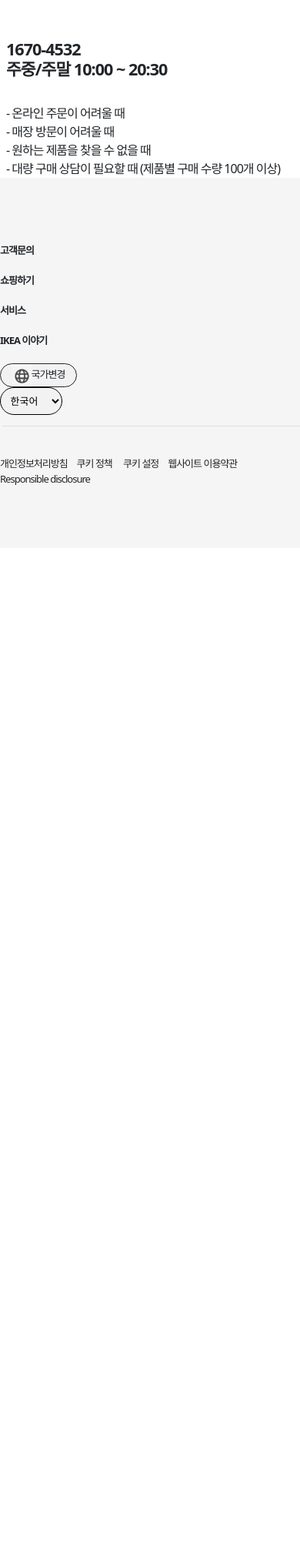
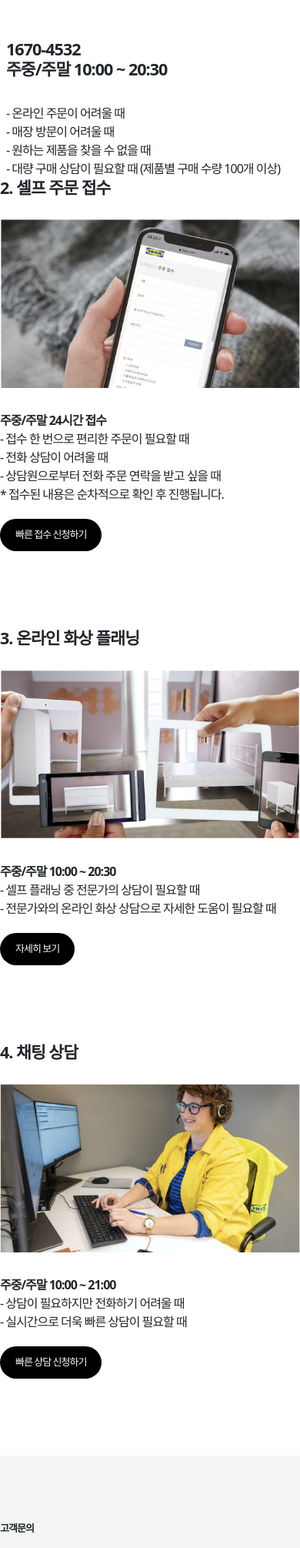
Before and after one commit to steam88ys/PHP_Project_cpyIKEA, a PHP site: page /html/liveOrdService.html in a window 390 px wide; the page is wider, and only the part inside the window is pictured. Shown: the part 1041-3052 px from the top of that part at 77% size. Before the commit the page ends 1671 px from the top of that part, so only its background shows below. Run offline with PHP 8.4, Linux system fonts and the light colour scheme.

Commit message:
메인 컨텐츠 사라짐 오류 해결

```diff
--- a/css/footer.css
+++ b/css/footer.css
@@ -1,5 +1,6 @@
 @media all and (max-width: 768px){  /* 모바일 */
 	.fcontent {display: none;}
+    #end-footer {display: none;}
 }
 
 footer {
--- a/css/liveOrdService.css
+++ b/css/liveOrdService.css
@@ -16,6 +16,10 @@
 #content {
     padding-top: 50px;
     padding-left: 20px;
+}
+
+#threecontent {
+    display: block;
 }
 
 h4 {
--- a/css/newdelifee.css
+++ b/css/newdelifee.css
@@ -9,7 +9,8 @@
 
 #content {
     padding-top: 50px;
-    width: 710px;
+    width: 90%;
+    display: block;
 }
 #pickup1 {
     width: 94%;
@@ -30,6 +31,7 @@
 }
 #leftcontent {
     padding-top: 60px;
+    display: block;
 }
 
 #rightimg {
--- a/html/ikeaPopular.html
+++ b/html/ikeaPopular.html
@@ -166,7 +166,7 @@
             <div class="row">
                 <div class="col-md-1"></div>
                 <div class="col-md-9"></div>
-                <div class="col-md-2">
+                <div class="col-md-2" id="end-footer">
                     <div id="country_option"><img class="icon_country" src="../img/country.png">국가변경</div>
                         <select id="language_option">
                             <option>한국어</option>
@@ -174,7 +174,7 @@
                     </select>
                     </div>
                 <div class="col-md-1"></div>
-                <div class="col-md-11"><img src="../img/footer_line.png"></div>
+                <div class="col-md-11" id="end-footer"><img src="../img/footer_line.png"></div>
             </div>
 
             <div id="footer_rule" class="row">
@@ -189,7 +189,7 @@
                     TEL : 1670-4532 <br><br><br>
                 </div>
                 <div class="col-md-4"></div>
-                <div class="col-md-4">
+                <div class="col-md-4" id="end-footer">
                     개인정보처리방침&nbsp;&nbsp;&nbsp;&nbsp;&nbsp;쿠키 정책&nbsp;&nbsp;&nbsp;&nbsp;&nbsp;
                     쿠키 설정&nbsp;&nbsp;&nbsp;&nbsp;&nbsp;웹사이트 이용약관&nbsp;&nbsp;&nbsp;&nbsp;&nbsp;
                     Responsible disclosure
--- a/html/index.html
+++ b/html/index.html
@@ -162,7 +162,7 @@
             <div class="row">
                 <div class="col-md-1"></div>
                 <div class="col-md-9"></div>
-                <div class="col-md-2">
+                <div class="col-md-2" id="end-footer">
                     <div id="country_option"><img class="icon_country" src="../img/country.png">국가변경</div>
                         <select id="language_option">
                             <option>한국어</option>
@@ -170,7 +170,7 @@
                     </select>
                     </div>
                 <div class="col-md-1"></div>
-                <div class="col-md-11"><img src="../img/footer_line.png"></div>
+                <div class="col-md-11" id="end-footer"><img src="../img/footer_line.png"></div>
             </div>
 
             <div id="footer_rule" class="row">
@@ -185,7 +185,7 @@
                     TEL : 1670-4532 <br><br><br>
                 </div>
                 <div class="col-md-4"></div>
-                <div class="col-md-4">
+                <div class="col-md-4" id="end-footer">
                     개인정보처리방침&nbsp;&nbsp;&nbsp;&nbsp;&nbsp;쿠키 정책&nbsp;&nbsp;&nbsp;&nbsp;&nbsp;
                     쿠키 설정&nbsp;&nbsp;&nbsp;&nbsp;&nbsp;웹사이트 이용약관&nbsp;&nbsp;&nbsp;&nbsp;&nbsp;
                     Responsible disclosure
--- a/html/liveOrdService.html
+++ b/html/liveOrdService.html
@@ -126,7 +126,7 @@
 
         <div class="row">
             <div class="col-md-1"></div>
-            <div class="col-md-3">
+            <div class="col-md-3" id="threecontent">
                 <h4>2. 셀프 주문 접수</h4>
                 <img src="../img/selfOrder.png" id="underimg">
                 <strong>주중/주말 24시간 접수</strong><br>
@@ -138,7 +138,7 @@
                 <div id="btn">빠른 접수 신청하기</div>
             </div>
 
-            <div class="col-md-3">
+            <div class="col-md-3" id="threecontent">
                 <h4>3. 온라인 화상 플래닝</h4>
                 <img src="../img/onlinePlan.png" id="underimg">
                 <strong>주중/주말 10:00 ~ 20:30</strong><br>
@@ -148,7 +148,7 @@
                 <div id="btn">자세히 보기</div>
             </div>
 
-            <div class="col-md-3">
+            <div class="col-md-3" id="threecontent">
                 <h4>4. 채팅 상담</h4>
                 <img src="../img/chatting.png" id="underimg">
                 <strong>주중/주말 10:00 ~ 21:00</strong><br>
@@ -210,7 +210,7 @@
             <div class="row">
                 <div class="col-md-1"></div>
                 <div class="col-md-9"></div>
-                <div class="col-md-2">
+                <div class="col-md-2" id="end-footer">
                     <div id="country_option"><img class="icon_country" src="../img/country.png">국가변경</div>
                         <select id="language_option">
                             <option>한국어</option>
@@ -218,7 +218,7 @@
                     </select>
                     </div>
                 <div class="col-md-1"></div>
-                <div class="col-md-11"><img src="../img/footer_line.png"></div>
+                <div class="col-md-11" id="end-footer"><img src="../img/footer_line.png"></div>
             </div>
 
             <div id="footer_rule" class="row">
@@ -233,7 +233,7 @@
                     TEL : 1670-4532 <br><br><br>
                 </div>
                 <div class="col-md-4"></div>
-                <div class="col-md-4">
+                <div class="col-md-4" id="end-footer">
                     개인정보처리방침&nbsp;&nbsp;&nbsp;&nbsp;&nbsp;쿠키 정책&nbsp;&nbsp;&nbsp;&nbsp;&nbsp;
                     쿠키 설정&nbsp;&nbsp;&nbsp;&nbsp;&nbsp;웹사이트 이용약관&nbsp;&nbsp;&nbsp;&nbsp;&nbsp;
                     Responsible disclosure
--- a/html/newdelifee.html
+++ b/html/newdelifee.html
@@ -257,7 +257,7 @@
             <div class="row">
                 <div class="col-md-1"></div>
                 <div class="col-md-9"></div>
-                <div class="col-md-2">
+                <div class="col-md-2" id="end-footer">
                     <div id="country_option"><img class="icon_country" src="../img/country.png">국가변경</div>
                         <select id="language_option">
                             <option>한국어</option>
@@ -265,7 +265,7 @@
                     </select>
                     </div>
                 <div class="col-md-1"></div>
-                <div class="col-md-11"><img src="../img/footer_line.png"></div>
+                <div class="col-md-11" id="end-footer"><img src="../img/footer_line.png"></div>
             </div>
 
             <div id="footer_rule" class="row">
@@ -280,7 +280,7 @@
                     TEL : 1670-4532 <br><br><br>
                 </div>
                 <div class="col-md-4"></div>
-                <div class="col-md-4">
+                <div class="col-md-4" id="end-footer">
                     개인정보처리방침&nbsp;&nbsp;&nbsp;&nbsp;&nbsp;쿠키 정책&nbsp;&nbsp;&nbsp;&nbsp;&nbsp;
                     쿠키 설정&nbsp;&nbsp;&nbsp;&nbsp;&nbsp;웹사이트 이용약관&nbsp;&nbsp;&nbsp;&nbsp;&nbsp;
                     Responsible disclosure
```
